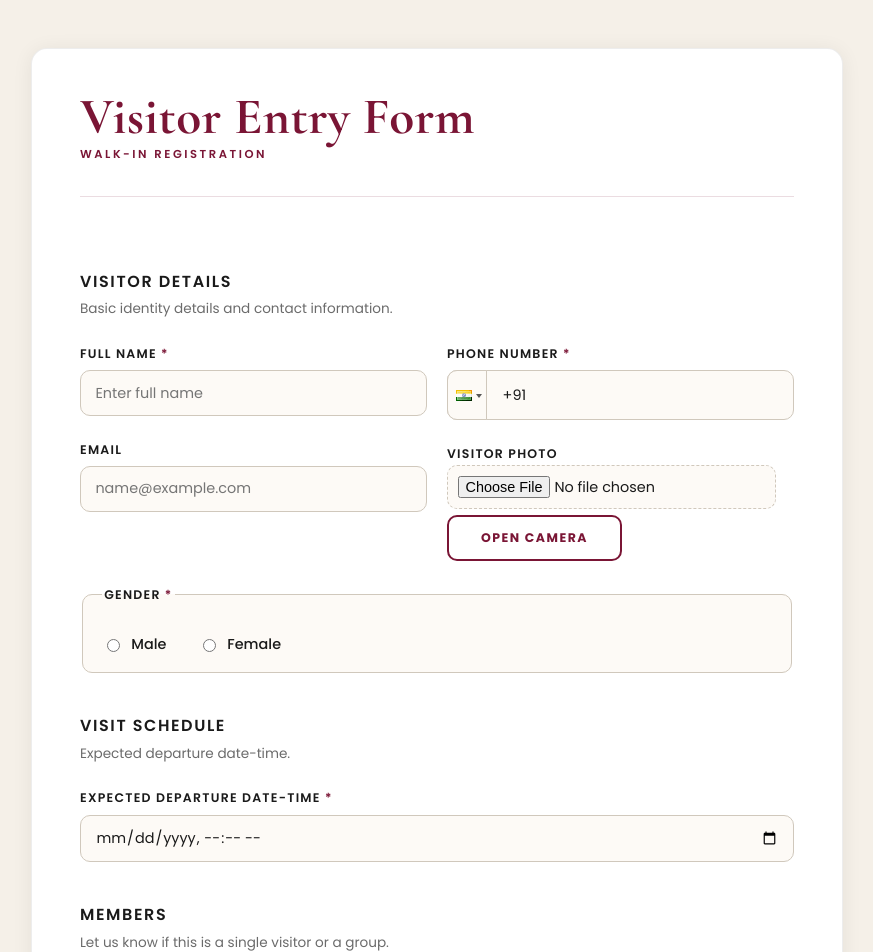
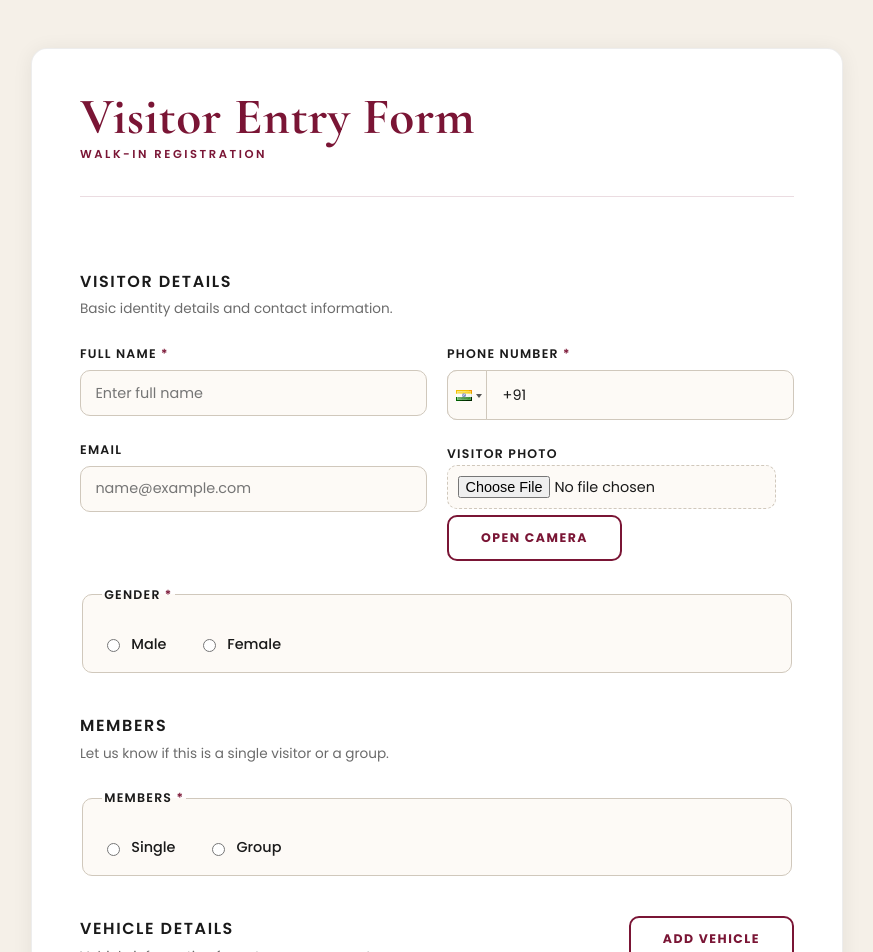
Before and after one commit to lsgadmin1/Walk-In-Entry-Form, a React (Vite) app: page / in a window 1280 px wide. Shown: the top 952 px of the page, without its empty margins (203-1076 px from the left). Built offline with nearby package versions, Linux system fonts and the light colour scheme.

Commit message:
departure date removed

```diff
--- a/src/App.jsx
+++ b/src/App.jsx
@@ -11,7 +11,6 @@ const initialValues = {
   photo: null,
   gender: '',
   arrival: '',
-  departure: '',
   members: '',
   men: '',
   women: '',
@@ -41,14 +40,6 @@ const validate = (values) => {
   }
 
   if (!values.gender) errors.gender = 'Select a gender.'
-
-  if (!values.departure) {
-    errors.departure = 'Departure date-time is required.'
-  } else if (values.departure <= getNowDateTimeLocal()) {
-    errors.departure = 'Departure must be a future date-time.'
-  } else if (values.arrival && values.departure <= values.arrival) {
-    errors.departure = 'Departure must be after arrival.'
-  }
 
   if (!values.members) errors.members = 'Select member type.'
 
@@ -139,6 +130,12 @@ const formatZohoDateTime = (value) => {
   return `${day}-${months[monthIndex]}-${year} ${hour}:${minute}`
 }
 
+const getDepartureAtNineThirtyPm = (value) => {
+  const [datePart] = (value || '').split('T')
+  if (!datePart) return ''
+  return `${datePart}T21:30`
+}
+
 const formatVehicleType = (value) => {
   if (!value) return ''
   if (value === 'two-wheeler') return 'Two Wheeler'
@@ -198,7 +195,6 @@ function App() {
   const videoRef = useRef(null)
   const canvasRef = useRef(null)
   const cameraCaptureInputRef = useRef(null)
-  const departureRef = useRef(null)
 
   const [env, setEnv] = useState('production')
   const [facingMode, setFacingMode] = useState('user')
@@ -482,7 +478,6 @@ function App() {
       phone: true,
       email: true,
       gender: true,
-      departure: true,
       members: true,
       men: true,
       women: true,
@@ -517,7 +512,9 @@ function App() {
       Phone_Number: values.phone ? `+${values.phone}` : '',
       Gender: values.gender,
       Expected_Arrival_Date_Time: formatZohoDateTime(getNowDateTimeLocal()),
-      Expected_Departure_Date_Time: formatZohoDateTime(values.departure),
+      Expected_Departure_Date_Time: formatZohoDateTime(
+        getDepartureAtNineThirtyPm(values.arrival || getNowDateTimeLocal()),
+      ),
       Number_of_Men: values.men,
       Number_of_Women: values.women,
       Number_of_Boys: values.boys,
@@ -789,32 +786,6 @@ function App() {
 
         <section className="form-section">
           <div className="section-title">
-            <h2>Visit Schedule</h2>
-            <p>Expected departure date-time.</p>
-          </div>
-          <div className="form-grid">
-            <label className="field">
-              <span className="label">
-                Expected Departure Date-Time <span className="required">*</span>
-              </span>
-              <input
-                ref={departureRef}
-                type="datetime-local"
-                name="departure"
-                value={values.departure}
-                onChange={handleChange}
-                onBlur={handleBlur}
-                onClick={() => departureRef.current?.showPicker()}
-                min={values.arrival || nowValue}
-                aria-invalid={Boolean(showError('departure'))}
-              />
-              {showError('departure') && <span className="error">{errors.departure}</span>}
-            </label>
-          </div>
-        </section>
-
-        <section className="form-section">
-          <div className="section-title">
             <h2>Members</h2>
             <p>Let us know if this is a single visitor or a group.</p>
           </div>
```
